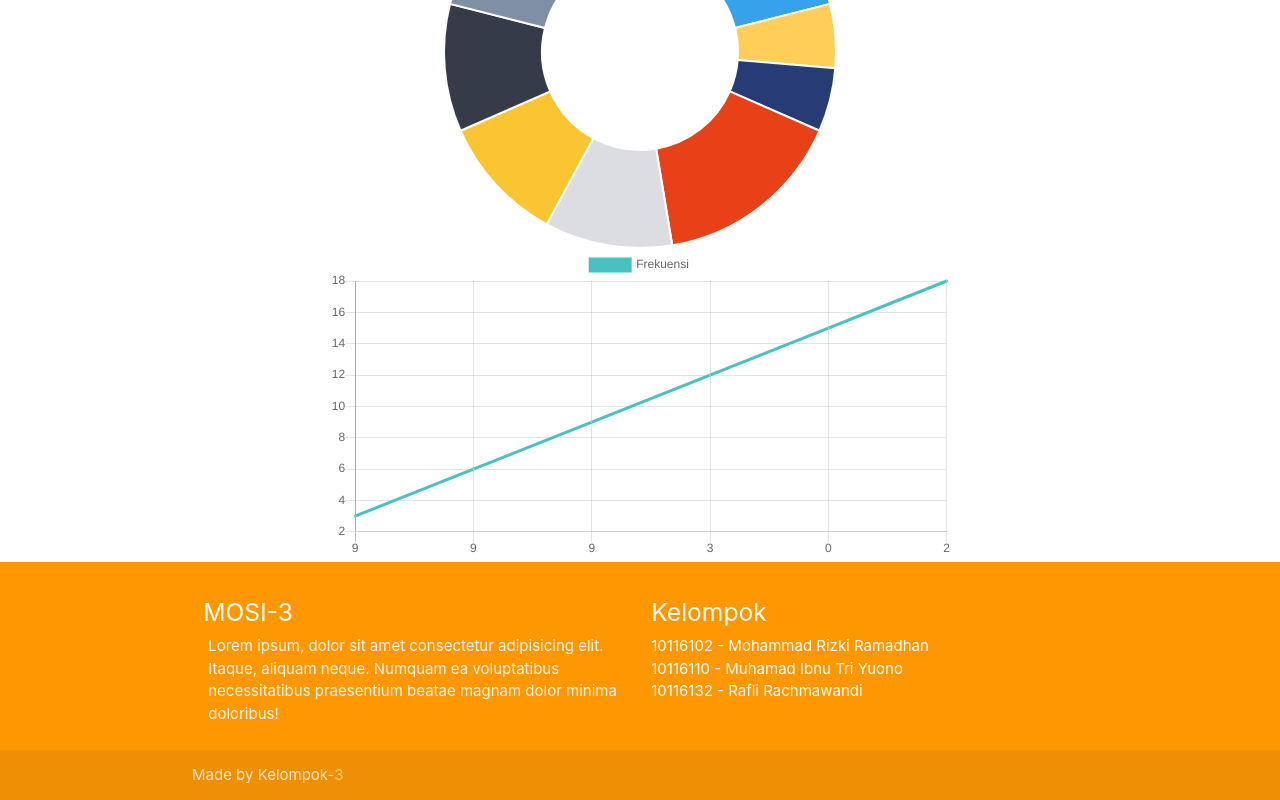
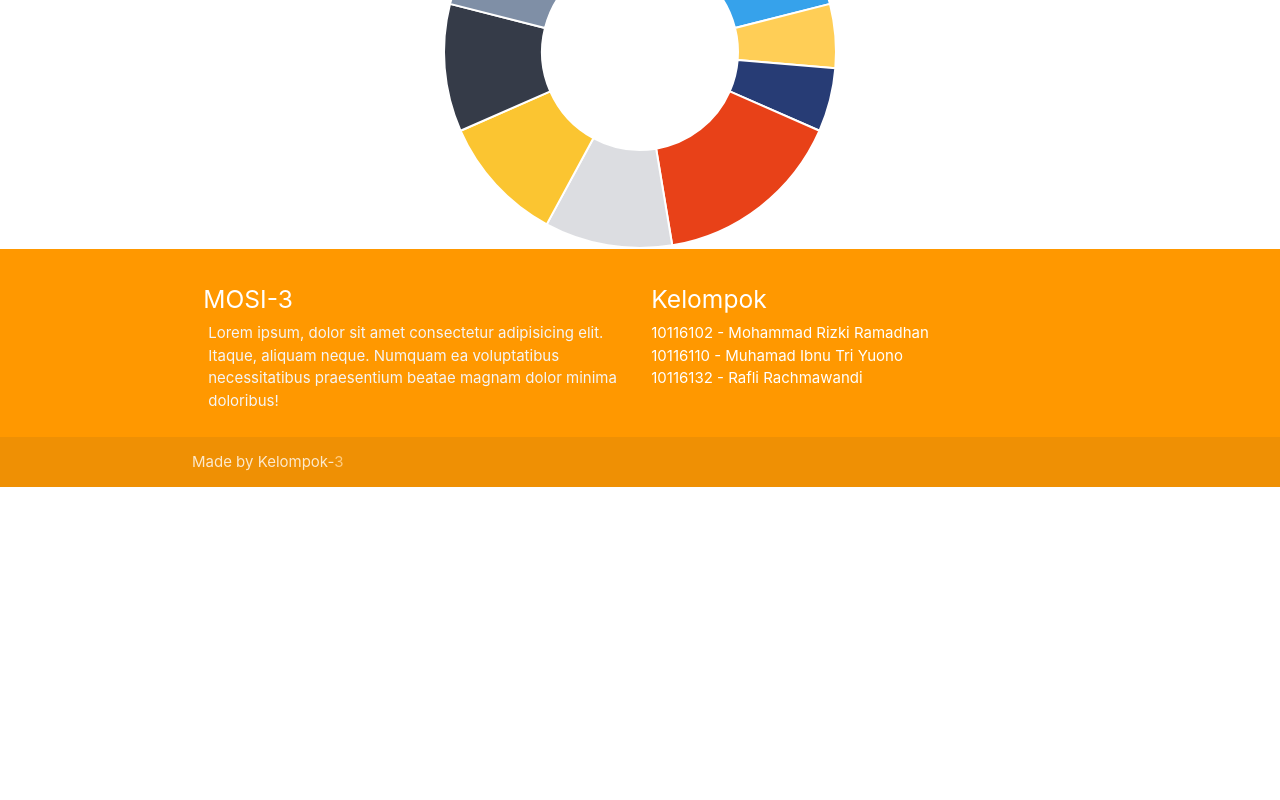
Before and after one commit to raflirach/mosi-antrian, a React (Create React App) app: page / in a window 1280 px wide. Shown: the part 7865-8665 px from the top of the page. After the commit the page ends 8352 px from the top, so only its background shows below. Built offline with nearby package versions, Linux system fonts and the light colour scheme.

Commit message:
remove line graph it's so damn ugly

```diff
--- a/src/sections/GrafikPengamatan.js
+++ b/src/sections/GrafikPengamatan.js
@@ -29,7 +29,6 @@ export default class GrafikPengamatan extends Component {
         <br />
         <h3>Grafik Data Pengamatan</h3>
         <GrafikDoughnut labelArea={labelArea} dataArea={dataAreaProps} />
-        <GrafikLine labelArea={labelPengamatan} dataArea={dataPengamatanProps} judul="Frekuensi" />
       </div>
     );
   }
```
